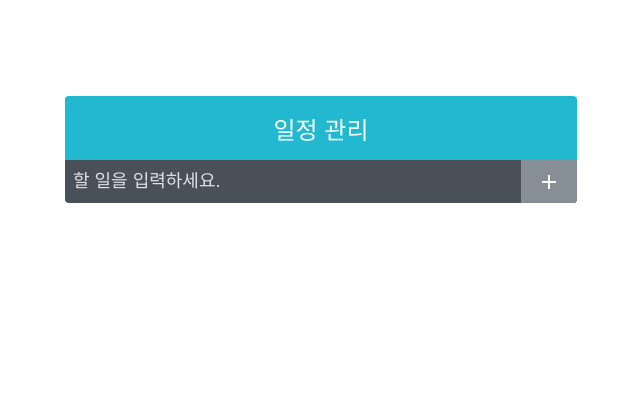
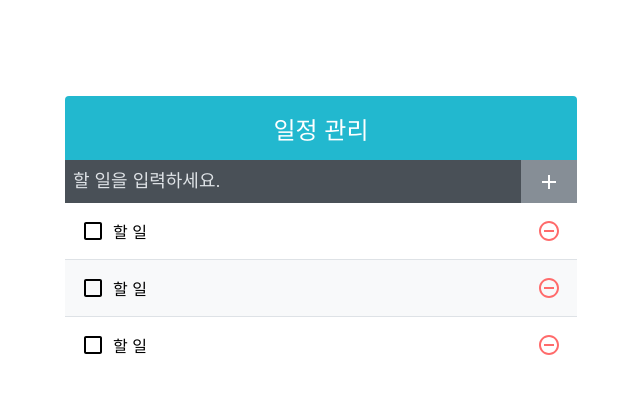
Before and after one commit to seilylook/react-typescript-todo-app, a React app: page / in a window 1280 px wide. Shown: the top 394 px of the page, without its empty margins (319-959 px from the left). Built offline with nearby package versions, Linux system fonts and the light colour scheme.

Commit message:
view template finish

```diff
--- a/src/App.tsx
+++ b/src/App.tsx
@@ -1,11 +1,13 @@
 import React from 'react';
 import TodoTemplate from './components/TodoTemplate';
 import TodoInsert from './components/TodoInsert';
+import TodoList from './components/TodoList';
 
 const App: React.FC = () => {
   return (
     <TodoTemplate>
       <TodoInsert />
+      <TodoList />
     </TodoTemplate>
   );
 };
--- /dev/null
+++ b/src/components/TodoList.scss
@@ -0,0 +1,5 @@
+.TodoList {
+  min-height: 320px;
+  max-height: 513px;
+  overflow-y: auto;
+}
--- /dev/null
+++ b/src/components/TodoList.tsx
@@ -0,0 +1,15 @@
+import React from 'react';
+import TodoListItem from './TodoListItem';
+import './TodoList.scss';
+
+const TodoList = () => {
+  return (
+    <div className="TodoList">
+      <TodoListItem />
+      <TodoListItem />
+      <TodoListItem />
+    </div>
+  );
+};
+
+export default TodoList;
--- /dev/null
+++ b/src/components/TodoListItem.scss
@@ -0,0 +1,47 @@
+.TodoListItem {
+  padding: 1rem;
+  display: flex;
+  align-items: center; // 세로 중앙 정렬
+  &:nth-child(even) {
+    background: #f8f9fa;
+  }
+  .checkbox {
+    cursor: pointer;
+    flex: 1; // 차지할 수 있는 영역 모두 차지
+    display: flex;
+    align-items: center; // 세로 중앙 정렬
+    svg {
+      // 아이콘
+      font-size: 1.5rem;
+    }
+    .text {
+      margin-left: 0.5rem;
+      flex: 1; // 차지할 수 있는 영역 모두 차지
+    }
+    // 체크되었을 때 보여줄 스타일
+    &.checked {
+      svg {
+        color: #22b8cf;
+      }
+      .text {
+        color: #adb5bd;
+        text-decoration: line-through;
+      }
+    }
+  }
+  .remove {
+    display: flex;
+    align-items: center;
+    font-size: 1.5rem;
+    color: #ff6b6b;
+    cursor: pointer;
+    &:hover {
+      color: #ff8787;
+    }
+  }
+
+  // 엘리먼트 사이사이에 테두리를 넣어줌
+  & + & {
+    border-top: 1px solid #dee2e6;
+  }
+}
--- /dev/null
+++ b/src/components/TodoListItem.tsx
@@ -0,0 +1,23 @@
+import React from 'react';
+import {
+  MdCheckBoxOutlineBlank,
+  MdCheckBox,
+  MdRemoveCircleOutline,
+} from 'react-icons/md';
+import './TodoListItem.scss';
+
+const TodoListItem = () => {
+  return (
+    <div className="TodoListItem">
+      <div className="checkbox">
+        <MdCheckBoxOutlineBlank />
+        <div className="text">할 일</div>
+      </div>
+      <div className="remove">
+        <MdRemoveCircleOutline />
+      </div>
+    </div>
+  );
+};
+
+export default TodoListItem;
```
